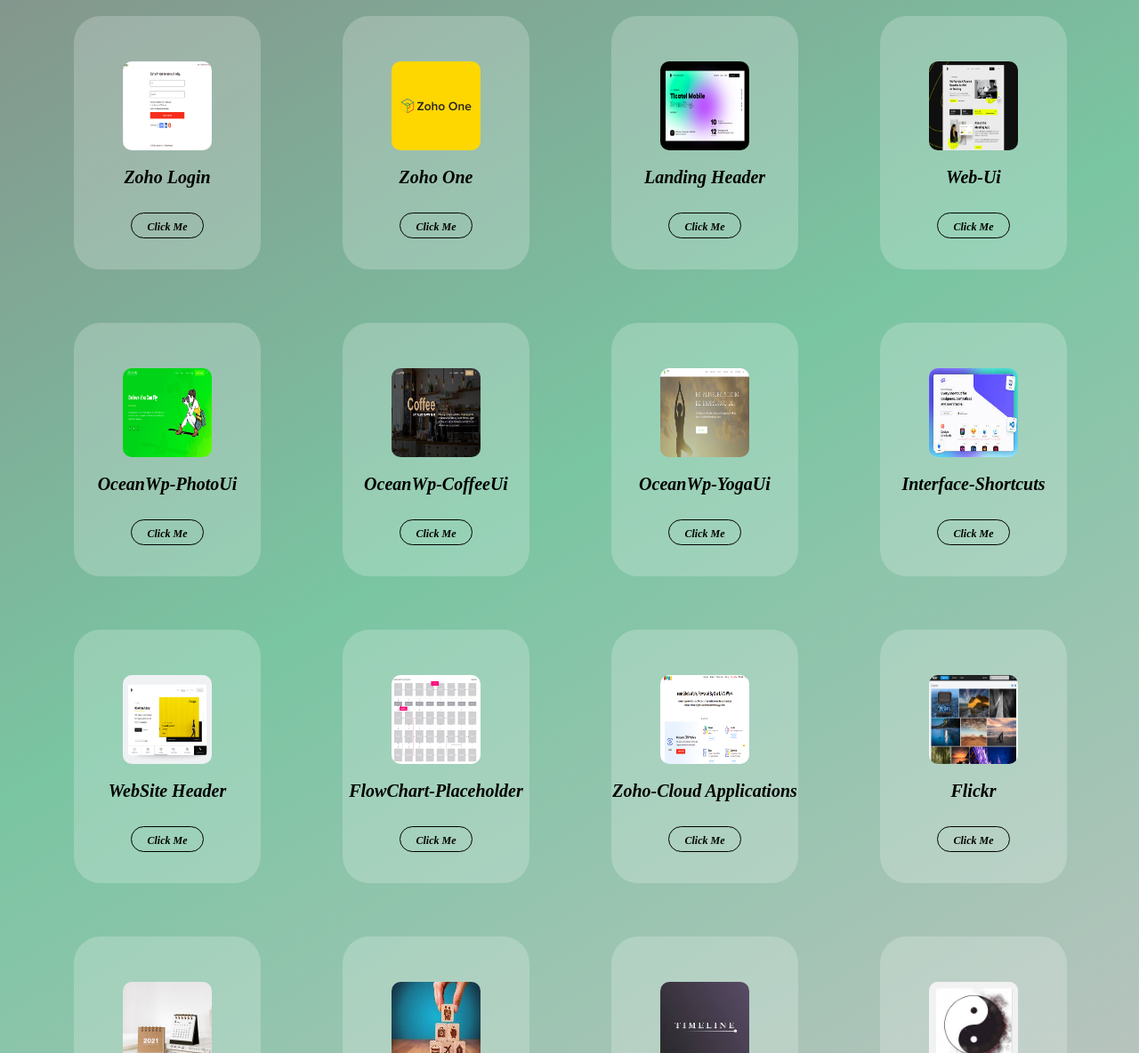
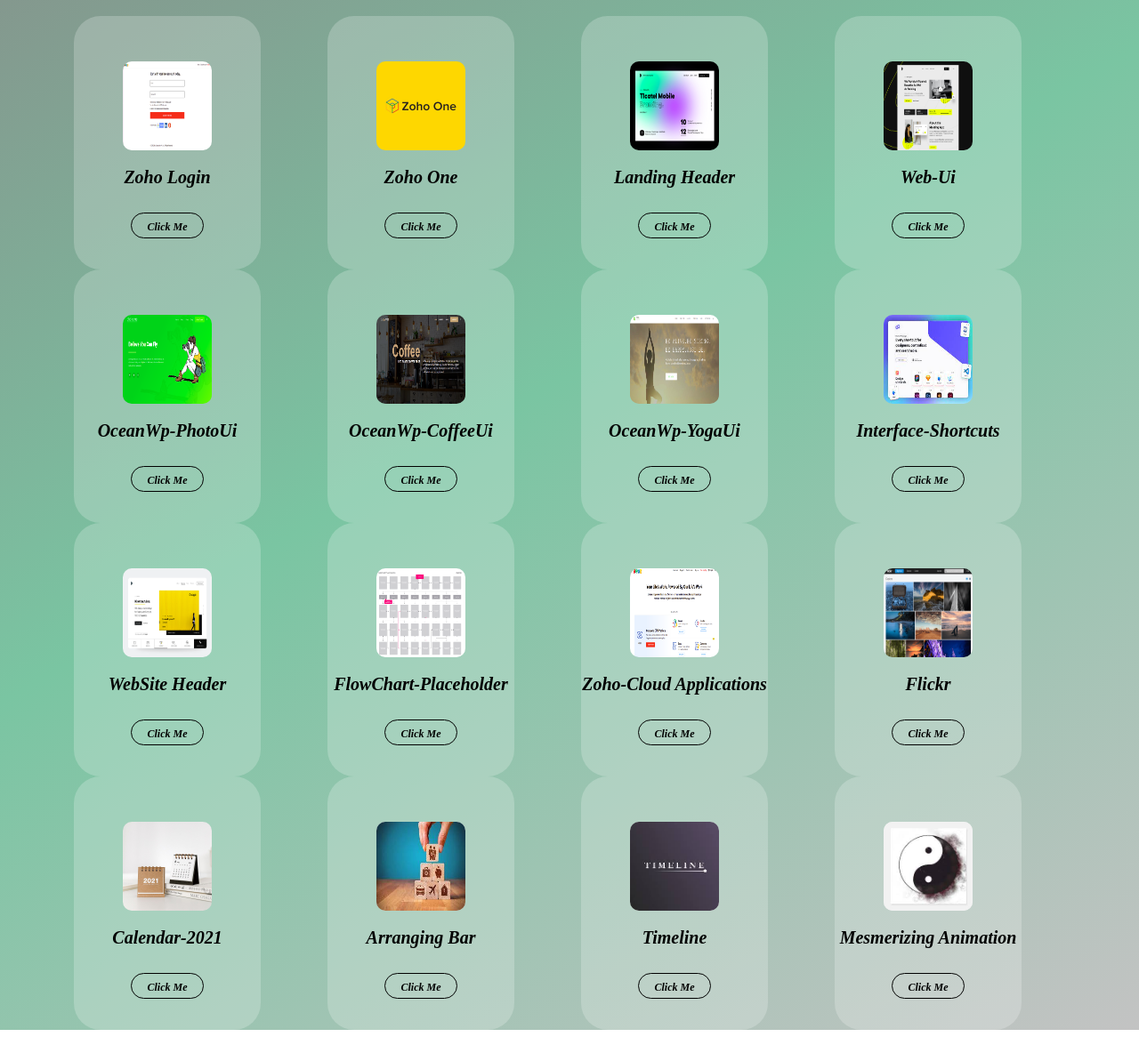
Before and after one commit to Muralitharan24/Folders, a plain HTML site: page profileWebPage/profile.html in a window 1280 px wide. Shown: the part 316-1500 px from the top of the page at 89% size. After the commit the page ends 1474 px from the top, so only its background shows below. Drawn offline with Linux system fonts and the light colour scheme.

Commit message:
Update profile.html
updated file

```diff
--- a/profileWebPage/profile.html
+++ b/profileWebPage/profile.html
@@ -4,6 +4,7 @@
    <link rel="stylesheet" href="profile.css">
 </head>
 <body>
+   <div class="container">
       <div class="Headerdiv">
          <div class="photo"></div>
          <div class="details">
@@ -39,7 +40,7 @@
                <p><a href="https://muralitharan24.github.io/Folders/zohoLogin/zohoLoginPage.html">Click Me</a></p>
             </div>
          </div>
-        <div class="tab2">
+         <div class="tab1">
             <div class="icon">
                <img src="zoho-one.jpg">
             </div>
@@ -50,7 +51,7 @@
                <p><a href="https://muralitharan24.github.io/Folders/zohoOne/zohoOneWebsite.html">Click Me</a></p>
             </div>
          </div>
-        <div class="tab3">
+         <div class="tab1">
             <div class="icon">
                <img src="landing-header.png">
             </div>
@@ -61,7 +62,7 @@
                <p><a href="https://muralitharan24.github.io/Folders/Landing%20header/Landing%20Header.html">Click Me</a></p>
             </div>
          </div>
-        <div class="tab4">
+         <div class="tab1">
             <div class="icon">
                <img src="webui.png">
             </div>
@@ -72,9 +73,7 @@
                <p><a href="https://muralitharan24.github.io/Folders/Web%20ui/webui.html">Click Me</a></p>
             </div>
          </div>
-    </div>
-    <div class="subcontainer2">
-      <div class="item1">
+         <div class="tab1">
             <div class="icon">
                <img src="photoui.png">
             </div>
@@ -85,7 +84,7 @@
                <p><a href="https://muralitharan24.github.io/Folders/photoWp-Ui/photoWp.html">Click Me</a></p>
          </div>
          </div>
-      <div class="item2">
+         <div class="tab1">
             <div class="icon">
                <img src="coffeeUi.png">
             </div>
@@ -96,7 +95,7 @@
                <p><a href="https://muralitharan24.github.io/Folders/OceanWpUi/oceanWp.html">Click Me</a></p>
             </div>
          </div>
-      <div class="item3">
+         <div class="tab1">
             <div class="icon">
                <img src="yogaUi.png">
             </div>
@@ -107,7 +106,7 @@
                <p><a href="https://muralitharan24.github.io/Folders/YogaWp-Ui/yogaWp.html">Click Me</a></p>
             </div>
          </div>
-      <div class="item4">
+         <div class="tab1">
          <div class="icon">
                <img src="interface.jpeg">
             </div>
@@ -118,9 +117,7 @@
                <p><a href="https://muralitharan24.github.io/Folders/Interface%20-%20Shortcuts/shortcuts.html">Click Me</a></p>
             </div>
          </div>
-    </div>
-    <div class="subcontainer3">
-      <div class="slide1">
+         <div class="tab1">
             <div class="icon">
                <img src="website.png">
             </div>
@@ -131,7 +128,7 @@
                <p><a href="https://muralitharan24.github.io/Folders/websiteUi/website%20ui.html">Click Me</a></p>
             </div>
          </div>
-      <div class="slide2">
+         <div class="tab1">
             <div class="icon">
                <img src="flowchart.png">
             </div>
@@ -142,7 +139,7 @@
                <p><a href="https://muralitharan24.github.io/Folders/FlowChart-placeholder/wireframe.html">Click Me</a></p>
             </div>
          </div>
-      <div class="slide3">
+         <div class="tab1">
             <div class="icon">
                <img src="zohocom.png">
             </div>
@@ -153,7 +150,7 @@
                <p><a href="https://muralitharan24.github.io/Folders/Zoho.Com/zohoCom.html">Click Me</a></p>
             </div>
          </div>
-      <div class="slide4">
+         <div class="tab1">
             <div class="icon">
                <img src="flickr.png">
             </div>
@@ -164,9 +161,7 @@
                <p><a href="https://muralitharan24.github.io/Folders/flickr-Site/flickrCom.html">Click Me</a></p>
             </div>
          </div>
-    </div>
-    <div class="subcontainer4">
-      <div class="preview1">
+         <div class="tab1">
             <div class="icon">
                <img src="calander.jpg">
             </div>
@@ -177,7 +172,7 @@
                <p><a href="https://muralitharan24.github.io/Folders/calendar/calendar1.html">Click Me</a></p>
             </div>
          </div>
-       <div class="preview2">
+         <div class="tab1">
             <div class="icon">
                 <img class="Alter" src="arrange.jpeg">
               </div>
@@ -188,7 +183,7 @@
                  <p><a href="https://muralitharan24.github.io/Folders/arranging%20bars/arrange.html">Click Me</a></p>
             </div>
          </div>
-      <div class="preview3">
+         <div class="tab1">
             <div class="icon">
                 <img class="Alter" src="timeline.jpeg">
               </div>
@@ -199,7 +194,7 @@
                  <p><a href="https://muralitharan24.github.io/Folders/timeline/timeline.html">Click Me</a></p>
             </div>
          </div>
-       <div class="preview4">
+         <div class="tab1">
             <div class="icon">
                 <img class="Alter" src="kumfu.jpeg">
               </div>
@@ -211,5 +206,6 @@
             </div>
          </div>
       </div>
+   </div>
 </body>
 </html>
```
Lines whose indentation alone changed are shown as unchanged.
